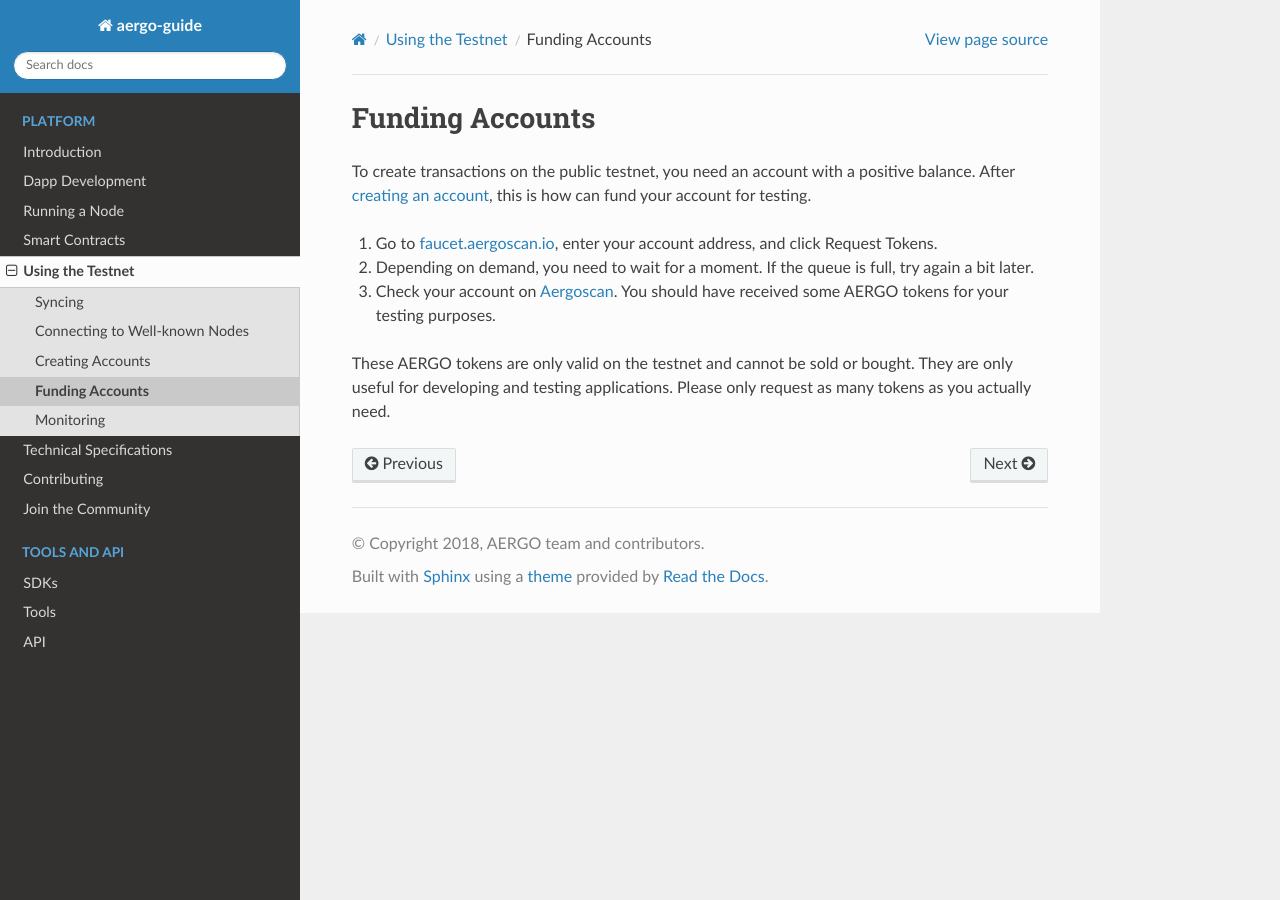
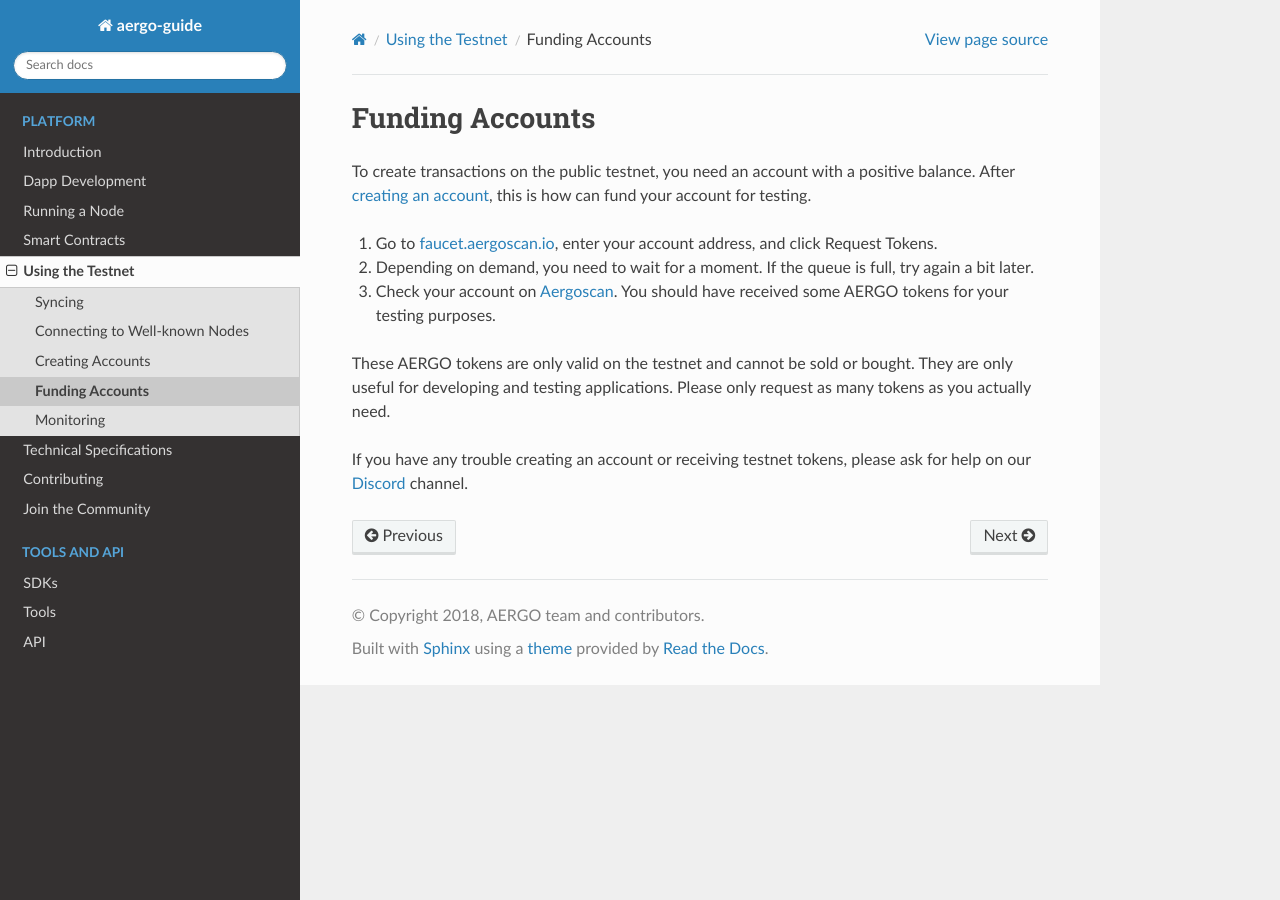
Before and after one commit to aergoio/guide, a Sphinx documentation site: the page built from source/using-testnet/funding.rst, in a window 1280 px wide. Built offline with Sphinx 7.4.7 and the Read the Docs theme 2.0.0, drawn with Linux system fonts in a browser that asks for light colours.

Commit message:
Add link to discord to funding page

```diff
--- a/source/using-testnet/funding.rst
+++ b/source/using-testnet/funding.rst
@@ -10,3 +10,5 @@
 
 These AERGO tokens are only valid on the testnet and cannot be sold or bought.
 They are only useful for developing and testing applications. Please only request as many tokens as you actually need.
+
+If you have any trouble creating an account or receiving testnet tokens, please ask for help on our `Discord <../community.html>`_ channel.
```
